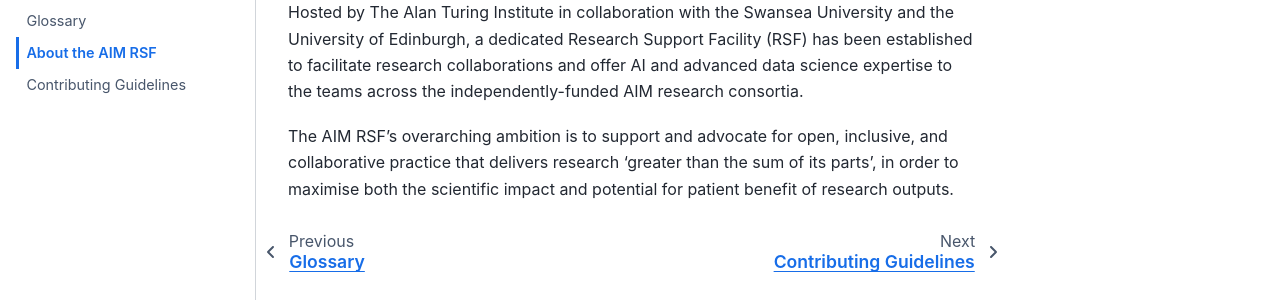
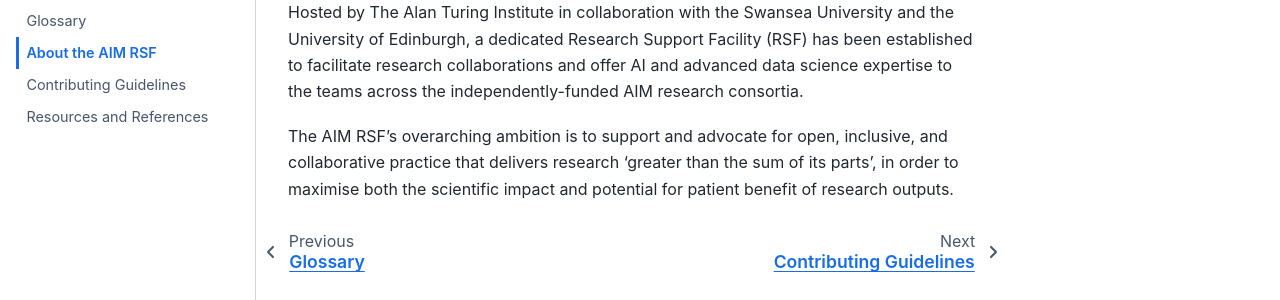
Before and after one commit to eirini-zormpa/Glossary-of-Terms, a Jupyter Book: the page built from docs/about.md, in a window 1280 px wide. Shown: the part 286-586 px from the top of the page. Built offline with Jupyter Book 1.0.4 settings and Sphinx 7.4.7 and the Sphinx Book theme 1.1.4, drawn with Linux system fonts in a browser that asks for light colours.

Commit message:
Updates _toc with bibliography page

```diff
--- a/docs/_toc.yml
+++ b/docs/_toc.yml
@@ -7,3 +7,4 @@
 - file: glossary
 - file: about
 - file: contributing
+- file: references-list
```
